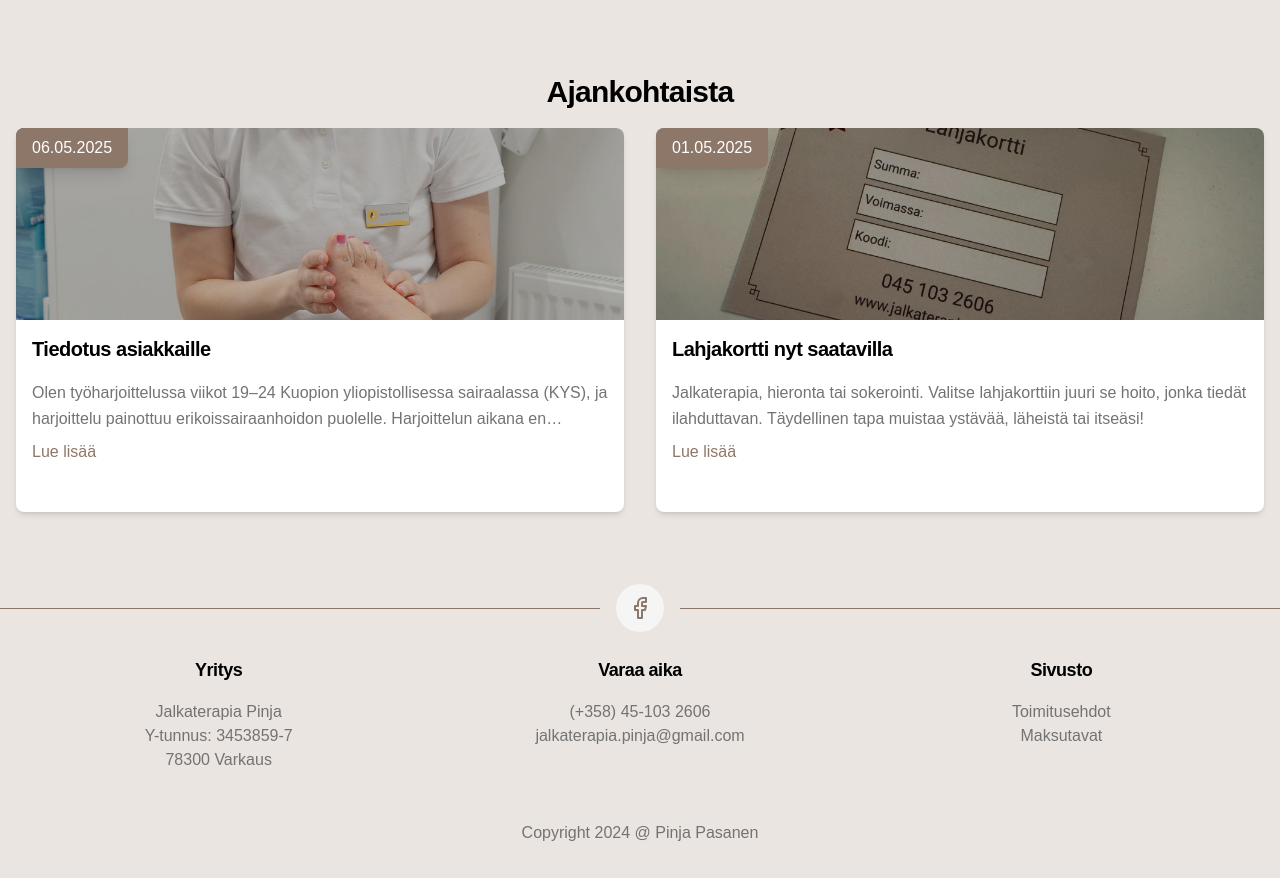
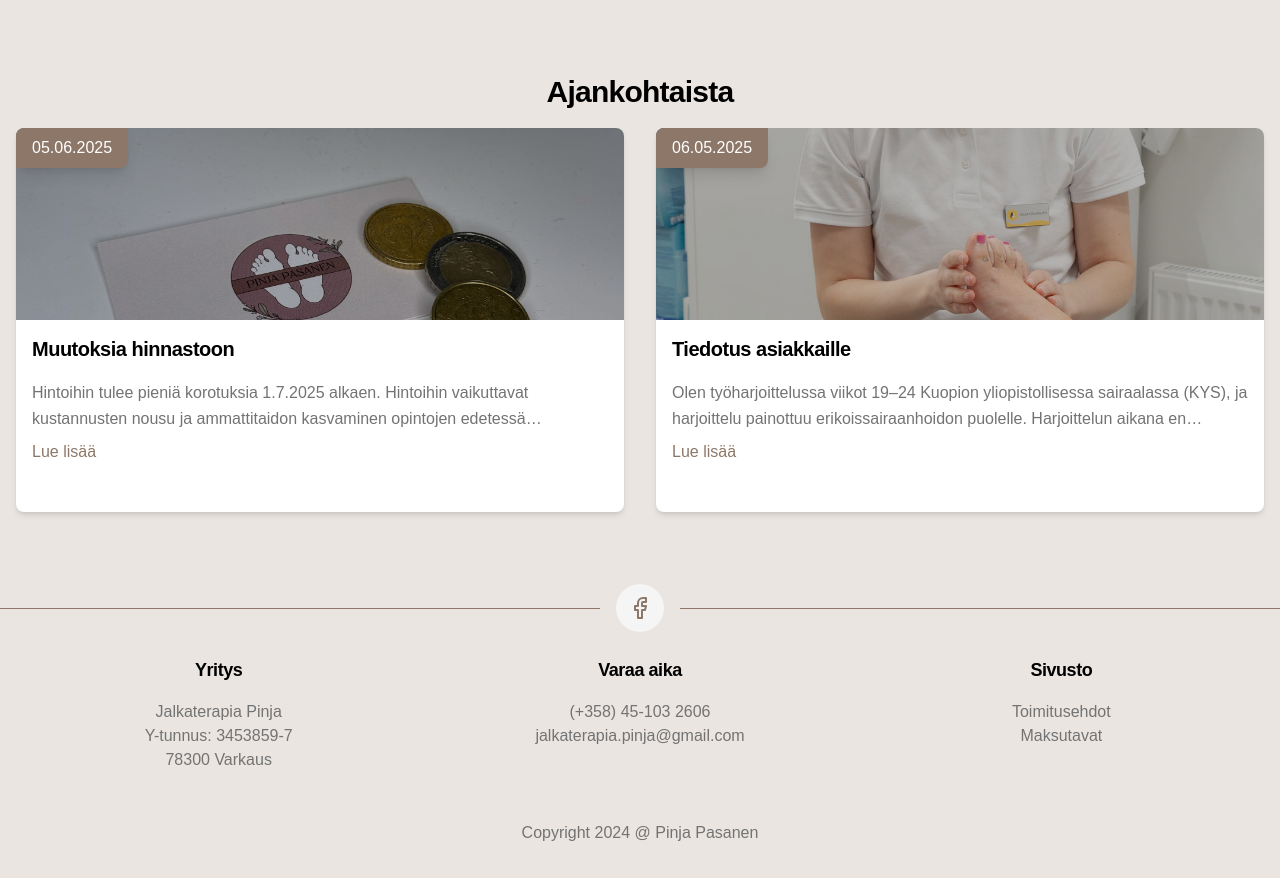
Before and after one commit to Markus-Pasanen/pinja-website, a Next.js app: page / in a window 1280 px wide. Shown: the part 1060-1938 px from the top of the page. Built offline with nearby package versions, Linux system fonts and the light colour scheme.

Commit message:
Content update

```diff
--- a/src/app/page.tsx
+++ b/src/app/page.tsx
@@ -26,22 +26,20 @@ const services = [
 ];
 
 const news = [
+    {
+    title: "Muutoksia hinnastoon",
+    excerpt:
+      "Hintoihin tulee pieniä korotuksia 1.7.2025 alkaen. Hintoihin vaikuttavat kustannusten nousu ja ammattitaidon kasvaminen opintojen edetessä loppuvaiheeseen. Hinnat nousevat arviolta 1-3€/palvelu.",
+    thumbnail: "/images/raha.jpg",
+    date: "05.06.2025",
+  },
   {
     title: "Tiedotus asiakkaille",
     excerpt:
       "Olen työharjoittelussa viikot 19–24 Kuopion yliopistollisessa sairaalassa (KYS), ja harjoittelu painottuu erikoissairaanhoidon puolelle. Harjoittelun aikana en välttämättä pysty vastaamaan yhteydenottoihin heti, mutta pyrin palaamaan viestiisi mahdollisimman pian. Seuraavat vapaat hoitoajat sijoittuvat kesäkuun puolelle, mutta ota rohkeasti yhteyttä, niin etsitään sinulle sopiva aika yhdessä! Kiitos ymmärryksestä ja ihanaa kevättä!",
     thumbnail: "/images/pinja_2025-10.jpg",
-    link: "/blog/edistysaskeleet-diabeettinen-jalkahoito",
     date: "06.05.2025",
-  },
-  {
-    title: "Lahjakortti nyt saatavilla",
-    excerpt:
-      "Jalkaterapia, hieronta tai sokerointi. Valitse lahjakorttiin juuri se hoito, jonka tiedät ilahduttavan. Täydellinen tapa muistaa ystävää, läheistä tai itseäsi!",
-    thumbnail: "/images/lahjakortti.jpg",
-    link: "/blog/uusi-tutkimus-jalkakipu",
-    date: "01.05.2025",
-  },
+  }
 ];
 
 export default function Page() {
```
